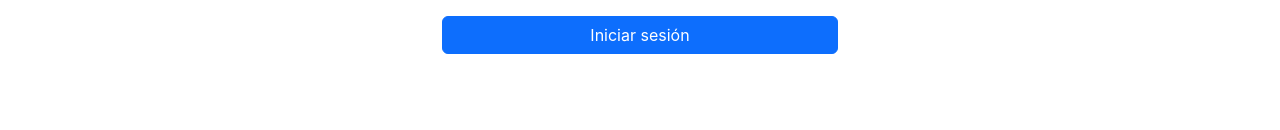
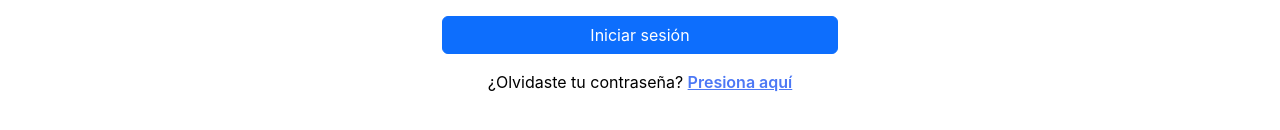
Before and after one commit to RRodes3/AccESCOM, a React (Create React App) app in the folder frontend/: page /login in a window 1280 px wide. Shown: the part 228-358 px from the top of the page. Built offline with nearby package versions, Linux system fonts and the light colour scheme; no server answers.

Commit message:
LLamado de función "¿Olvidaste tu contraseña?"
Se implementó la función para recuperar la contraseña para usuarios institucionales. Se supone que ya se había realizado esta función pero por algún motivo se eliminó o tal vez no se guardó correctamente.

```diff
--- a/frontend/src/components/Login.jsx
+++ b/frontend/src/components/Login.jsx
@@ -79,6 +79,18 @@ export default function Login() {
         <button className="btn btn-primary w-100" type="submit">
           Iniciar sesión
         </button>
+
+        <div className="text-center mt-3">
+          <span style={{ color: '#000000ff' }}>¿Olvidaste tu contraseña? </span>
+          <Link
+            to="/forgot-password"
+            className="text-decoration-underline"
+            style={{ color: '#4c78f5', fontWeight: 600 }}
+          >
+            Presiona aquí
+          </Link>
+        </div>
+
       </form>
     </div>
   );
```
